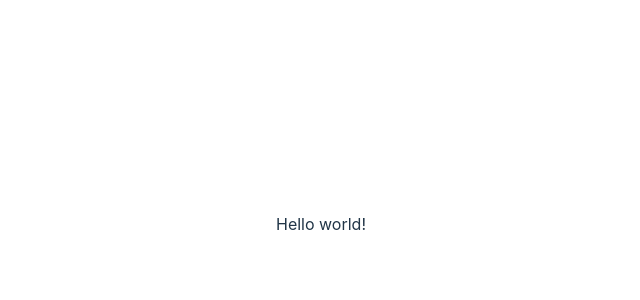
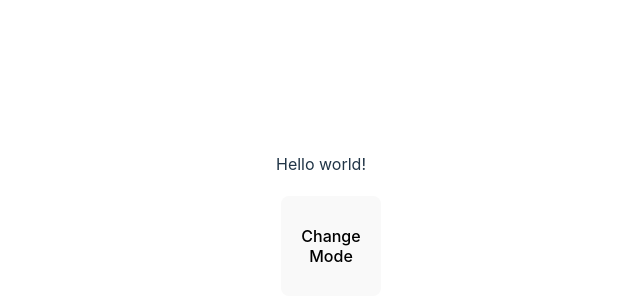
Before and after one commit to reauctioned/React_25, a React (Vite) app in the folder React_CodeCamp/: page / in a window 1280 px wide. Shown: the part 176-476 px from the top of the page, without its empty margins (319-959 px from the left). Built offline with nearby package versions, Linux system fonts and the light colour scheme.

Commit message:
+ inline styles for body

```diff
--- a/React_CodeCamp/src/components/switch_modes/index.jsx
+++ b/React_CodeCamp/src/components/switch_modes/index.jsx
@@ -1,3 +1,5 @@
+import { useState } from "react"
+import UseLocalStorage from "./useLocalStorage"
 
 
 
@@ -5,9 +7,21 @@
 
 export default function LightDarkMode(){
 
-    return <div>
-    <div>
+
+  const[theme, setTheme]= UseLocalStorage('theme','dark')
+
+      function handleToggleTheme(){
+        setTheme(theme === 'light'? 'dark' : 'light')
+      }
+
+
+
+    return <div >
+    <div style={{display:'flex',flexDirection:'column', justifyContent:"center", gap:'20px'}}>
         Hello world!
+        <button
+        onClick={handleToggleTheme}
+        >Change Mode</button>
     </div>
     </div>
 }
--- a/React_CodeCamp/src/components/switch_modes/useLocalStorage.jsx
+++ b/React_CodeCamp/src/components/switch_modes/useLocalStorage.jsx
@@ -1,4 +1,4 @@
-import { useState } from "react"
+import { useEffect, useState } from "react"
 
 
 export default function UseLocalStorage(key,defaultValue){
@@ -12,6 +12,12 @@ export default function UseLocalStorage(key,defaultValue){
         console.log(error);
         currentValue = defaultValue
     }
+    return currentValue
  })
-    return currentVaue
+
+
+    useEffect(() => {
+        localStorage.setItem(key, JSON.stringify(value))
+    },[key,value])
+    return [value,setValue]
 }
```
